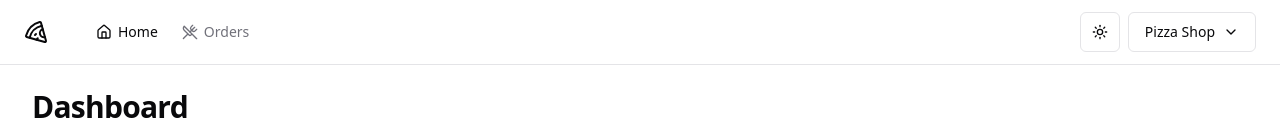
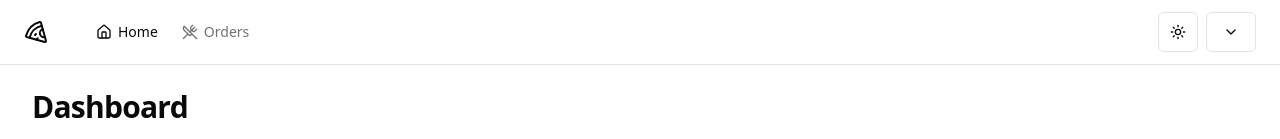
Before and after one commit to isaiasgabriel/pizza-shop, a React (Vite) app: page / in a window 1280 px wide. Shown: the top 139 px of the page. Built offline with nearby package versions, Linux system fonts and the light colour scheme; no server answers.

Commit message:
🔌 API connection for profile menu in the header
It's important to note the "withCredentials" property in the axios.ts file. Without it, the code won't work because the backend will return an error due to the absence of credentials for validation.

```diff
--- /dev/null
+++ b/src/api/get-managed-restaurant.ts
@@ -0,0 +1,18 @@
+import { api } from '@/lib/axios'
+
+interface GetManagedRestaurantResponse {
+  id: string
+  name: string
+  createdAt: Date | null
+  updatedAt: Date | null
+  description: string | null
+  managerId: string | null
+}
+
+export async function GetManagedRestaurantAPICall() {
+  const response = await api.get<GetManagedRestaurantResponse>(
+    '/managed-restaurant',
+  )
+
+  return response.data
+}
--- /dev/null
+++ b/src/api/get-profile.ts
@@ -0,0 +1,17 @@
+import { api } from '@/lib/axios'
+
+interface GetProfileResponse {
+  id: string
+  name: string
+  email: string
+  phone: string | null
+  role: 'manager' | 'customer'
+  createdAt: Date | null
+  updatedAt: Date | null
+}
+
+export async function GetProfileAPICall() {
+  const response = await api.get<GetProfileResponse>('/me')
+
+  return response.data
+}
--- a/src/components/account-menu.tsx
+++ b/src/components/account-menu.tsx
@@ -1,5 +1,9 @@
 import { DropdownMenuLabel } from '@radix-ui/react-dropdown-menu'
+import { useQuery } from '@tanstack/react-query'
 import { Building, ChevronDown, LogOut } from 'lucide-react'
+
+import { GetManagedRestaurantAPICall } from '@/api/get-managed-restaurant'
+import { GetProfileAPICall } from '@/api/get-profile'
 
 import { Button } from './ui/button'
 import {
@@ -11,6 +15,20 @@
 } from './ui/dropdown-menu'
 
 export function AccountMenu() {
+  // If you need to use the user profile data in different parts of your application,
+  // instead of making another API call to fetch it, React Query allows us to reuse this data
+  // if it has already been fetched elsewhere in the application. This is why you need
+  // the queryKey: to identify the request and enable its optimization.
+  const { data: profile } = useQuery({
+    queryKey: ['profile'],
+    queryFn: GetProfileAPICall,
+  })
+
+  const { data: managedRestaurant } = useQuery({
+    queryKey: ['managed-restaurant'],
+    queryFn: GetManagedRestaurantAPICall,
+  })
+
   return (
     <DropdownMenu>
       {/* Using `asChild` allows us to render the `Button` component as the dropdown trigger,
@@ -20,7 +38,11 @@
           variant={'outline'}
           className="flex select-none items-center gap-2"
         >
-          Pizza Shop
+          {managedRestaurant?.name}
+          {/*
+              Using "?." ensures that we safely access properties on potentially null or undefined objects.
+              Without it, if the API call fails and the profile object is null, trying to access profile.email would result in an error.
+          */}
           <ChevronDown className="h-4 w-4" />
         </Button>
       </DropdownMenuTrigger>
@@ -28,7 +50,7 @@
       {/* Aligns the dropdown menu's right edge with the trigger's right edge, positioning it to the right. */}
       <DropdownMenuContent align="end" className="w-56">
         <DropdownMenuLabel className="flex flex-col">
-          <span>Bashar Jackson</span>
+          <span>{profile?.name}</span>
           <span
             className="text-xs font-normal text-muted-foreground"
             /*
@@ -36,7 +58,7 @@
           text-muted-foreground: a light gray tone
            */
           >
-            bashar@woo.com
+            {profile?.email}
           </span>
         </DropdownMenuLabel>
 
--- a/src/lib/axios.ts
+++ b/src/lib/axios.ts
@@ -4,4 +4,5 @@
 
 export const api = axios.create({
   baseURL: env.VITE_API_URL,
+  withCredentials: true,
 })
```
